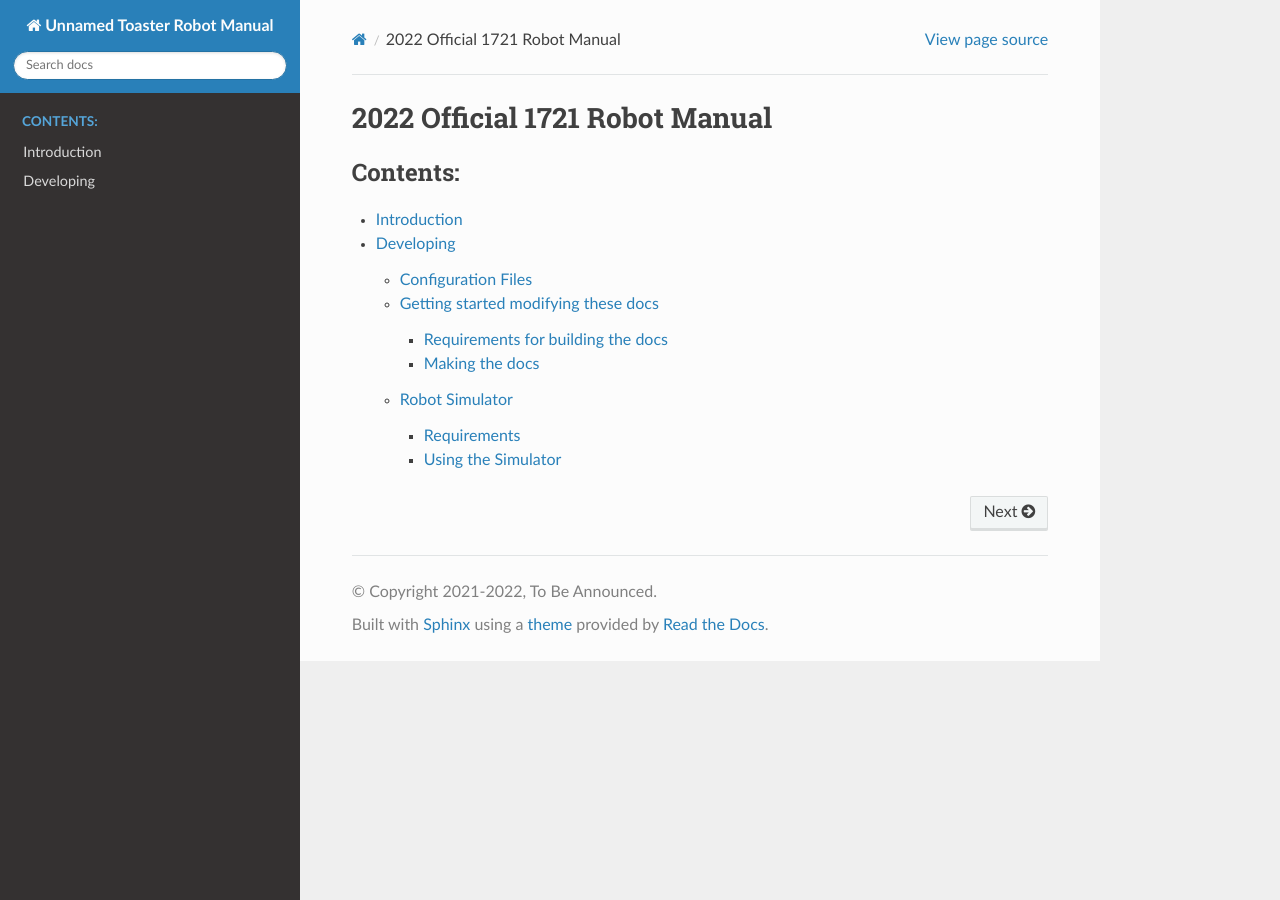
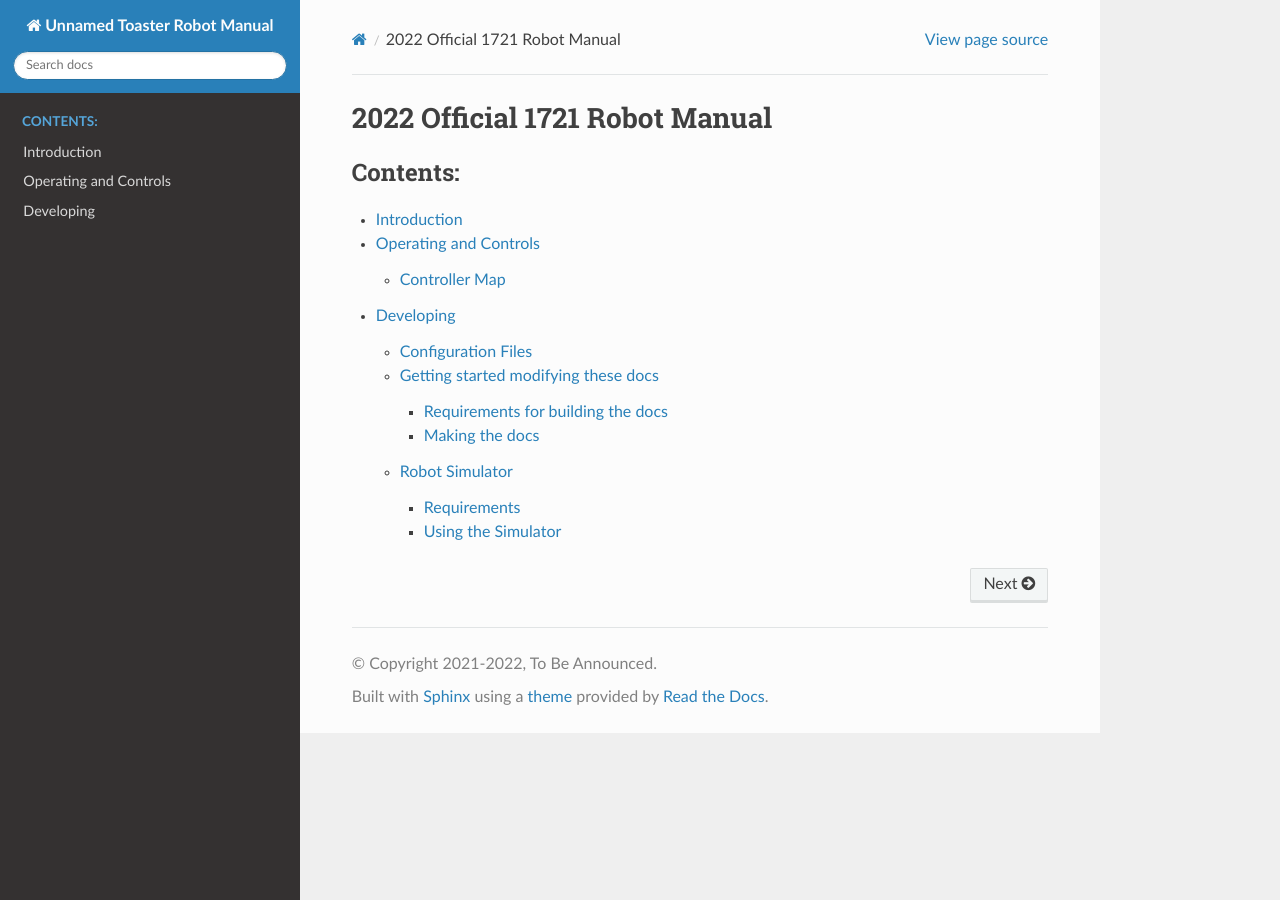
Before and after one commit to FRC-1721/1721-RapidReact, a Sphinx documentation site: the page built from docs/index.rst, in a window 1280 px wide. Built offline with Sphinx 7.4.7 and the Read the Docs theme 2.0.0, drawn with Linux system fonts in a browser that asks for light colours.

Commit message:
Add usage section in manual

```diff
--- a/docs/index.rst
+++ b/docs/index.rst
@@ -6,4 +6,5 @@
    :caption: Contents:
 
    introduction/introduction
+   usage/operating
    developing/developing
--- /dev/null
+++ b/docs/usage/operating.rst
@@ -0,0 +1,8 @@
+Operating and Controls
+######################
+
+Controller Map
+==============
+
+.. literalinclude:: ../../rio/constants/robot_controls.yaml
+  :language: YAML
```
Also changed, not shown: 1 other file.
